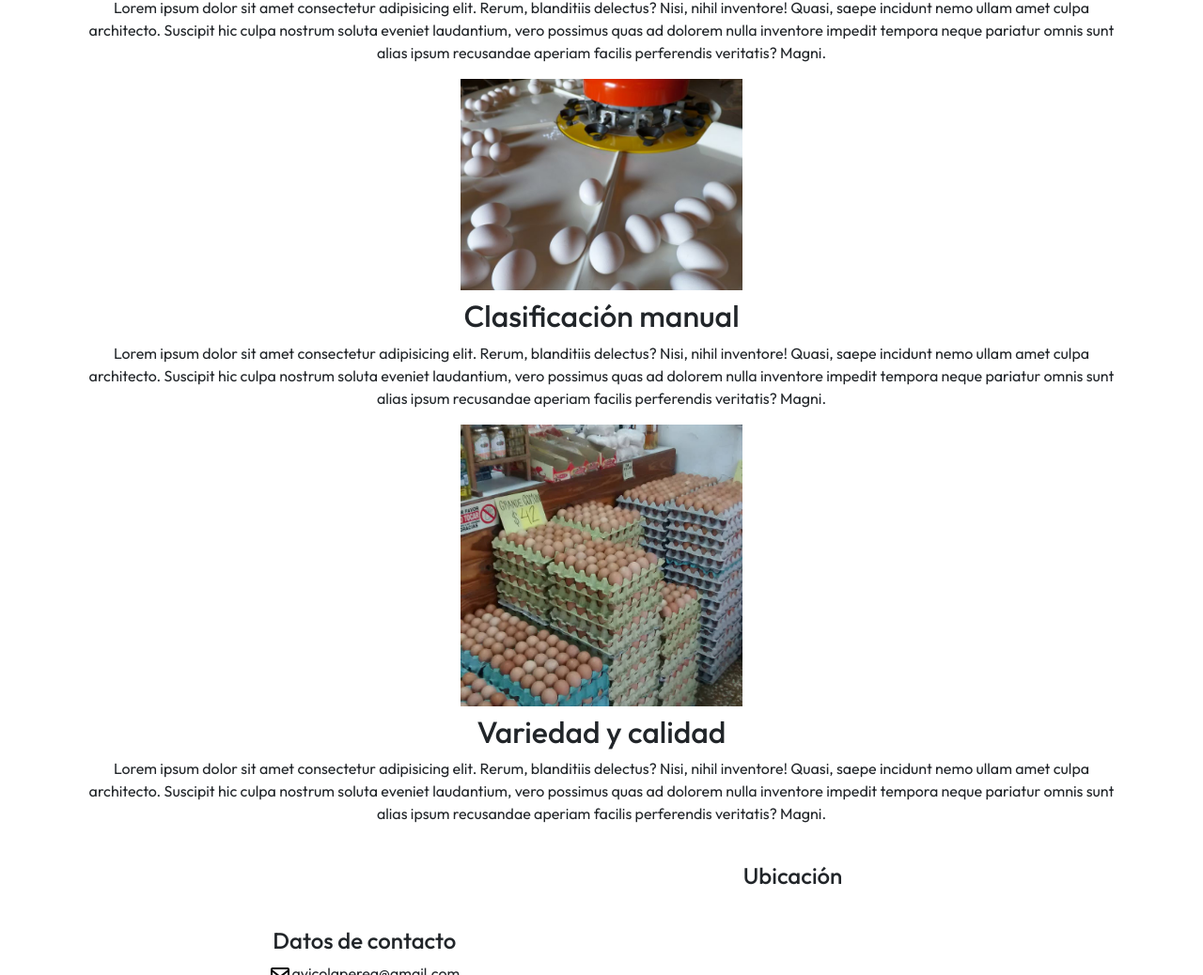
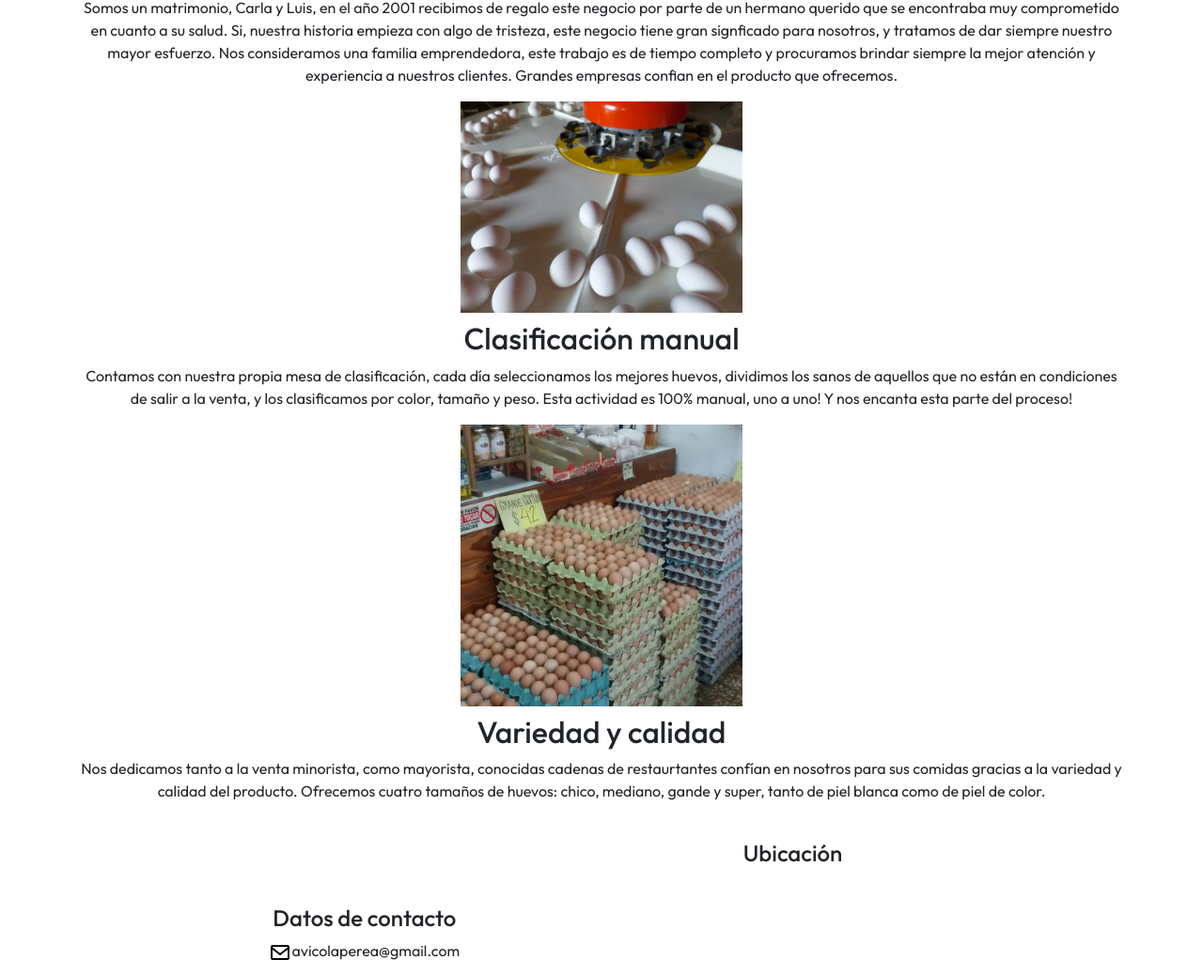
Before and after one commit to micaelamerino/proyecto-javascript, a plain HTML site: page pages/historia.html in a window 1280 px wide. Shown: the part 525-1563 px from the top of the page at 94% size. Drawn offline with Linux system fonts and the light colour scheme; grey boxes are pictures that could not be loaded.

Commit message:
Reemplazo de textos lorem

```diff
--- a/css/style.css
+++ b/css/style.css
@@ -120,11 +120,11 @@
 }
 
 /*Comprar*/
-.compra-online a{
+p> a{
     text-decoration: none;
     color: rgba(207, 45, 45, 1);
 }
-.compra-online a:hover{
+p> a:hover{
     color: rgba(207, 45, 45, 0.774);
 }
 
--- a/pages/historia.html
+++ b/pages/historia.html
@@ -57,10 +57,7 @@
     </div>
     <div class="texto-main pt-2">
       <h1 class="subtitulo1">Nuestra historia</h1>
-      <p class="parrafo">Lorem ipsum dolor sit amet consectetur adipisicing elit. Rerum, blanditiis delectus? Nisi,
-        nihil inventore! Quasi, saepe incidunt nemo ullam amet culpa architecto. Suscipit hic culpa nostrum soluta
-        eveniet laudantium, vero possimus quas ad dolorem nulla inventore impedit tempora neque pariatur omnis sunt
-        alias ipsum recusandae aperiam facilis perferendis veritatis? Magni.
+      <p class="parrafo">Somos un matrimonio, Carla y Luis, en el año 2001 recibimos de regalo este negocio por parte de un hermano querido que se encontraba muy comprometido en cuanto a su salud. Si, nuestra historia empieza con algo de tristeza, este negocio tiene gran signficado para nosotros, y tratamos de dar siempre nuestro mayor esfuerzo. Nos consideramos una familia emprendedora, este trabajo es de tiempo completo y procuramos brindar siempre la mejor atención y experiencia a nuestros clientes. Grandes empresas confian en el producto que ofrecemos.
       </p>
     </div>
     <div class="img-main">
@@ -68,10 +65,7 @@
     </div>
     <div class="texto-main pt-2">
       <h2 class="subtitulo1">Clasificación manual</h2>
-      <p class="parrafo">Lorem ipsum dolor sit amet consectetur adipisicing elit. Rerum, blanditiis delectus? Nisi,
-        nihil inventore! Quasi, saepe incidunt nemo ullam amet culpa architecto. Suscipit hic culpa nostrum soluta
-        eveniet laudantium, vero possimus quas ad dolorem nulla inventore impedit tempora neque pariatur omnis sunt
-        alias ipsum recusandae aperiam facilis perferendis veritatis? Magni.
+      <p class="parrafo">Contamos con nuestra propia mesa de clasificación, cada día seleccionamos los mejores huevos, dividimos los sanos de aquellos que no están en condiciones de salir a la venta, y los clasificamos por color, tamaño y peso. Esta actividad es 100% manual, uno a uno! Y nos encanta esta parte del proceso!
       </p>
     </div>
     <div class="img-main">
@@ -79,10 +73,7 @@
     </div>
     <div class="texto-main pt-2">
       <h2 class="subtitulo1">Variedad y calidad</h2>
-      <p class="parrafo">Lorem ipsum dolor sit amet consectetur adipisicing elit. Rerum, blanditiis delectus? Nisi,
-        nihil inventore! Quasi, saepe incidunt nemo ullam amet culpa architecto. Suscipit hic culpa nostrum soluta
-        eveniet laudantium, vero possimus quas ad dolorem nulla inventore impedit tempora neque pariatur omnis sunt
-        alias ipsum recusandae aperiam facilis perferendis veritatis? Magni.
+      <p class="parrafo">Nos dedicamos tanto a la venta minorista, como mayorista, conocidas cadenas de restaurtantes confían en nosotros para sus comidas gracias a la variedad y calidad del producto. Ofrecemos cuatro tamaños de huevos: chico, mediano, gande y super, tanto de piel blanca como de piel de color.
       </p>
     </div>
   </main>
```
Also changed, not shown: index.html (+2 -5 lines).
